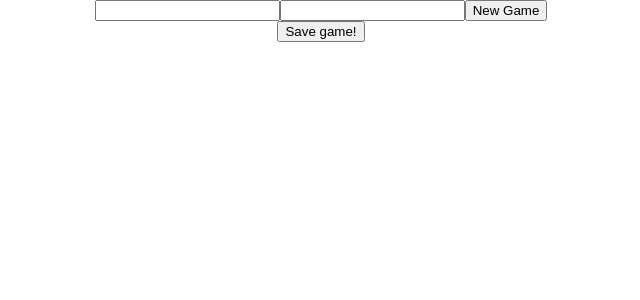
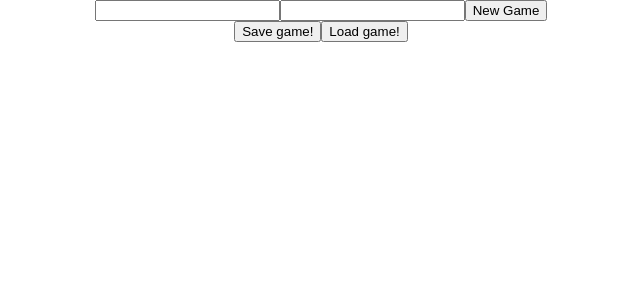
Before and after one commit to yanivefraim/react-tdd-workshop, a React app: page / in a window 1280 px wide. Shown: the top 300 px of the page, without its empty margins (319-959 px from the left). Built offline with nearby package versions, Linux system fonts and the light colour scheme.

Commit message:
Load game

```diff
--- a/src/App.js
+++ b/src/App.js
@@ -42,6 +42,10 @@ class App extends React.Component {
     localStorage.setItem('gameState', JSON.stringify(this.state));
   };
 
+  loadGame = () => {
+    this.setState(JSON.parse(localStorage.getItem('gameState')));
+  };
+
   render() {
     return (
       <div className="App">
@@ -64,6 +68,9 @@ class App extends React.Component {
         <button data-hook="save-game" onClick={this.saveGame}>
           Save game!
         </button>
+        <button data-hook="load-game" onClick={this.loadGame}>
+          Load game!
+        </button>
       </div>
     );
   }
```
Also changed, not shown: test/App.driver.js (+3 -0 lines), test/App.e2e.js (+19 -0 lines).
